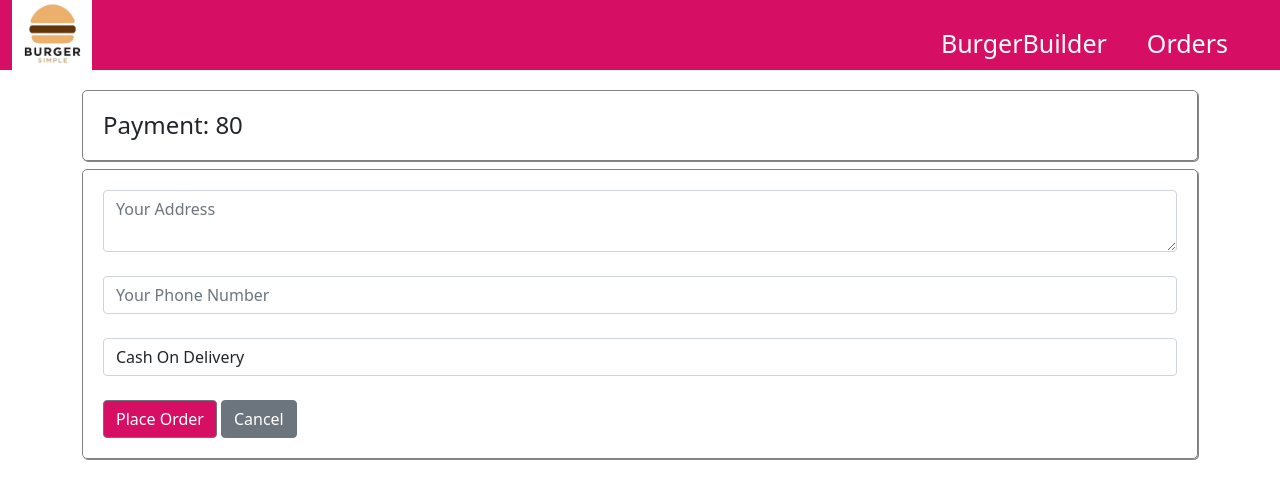
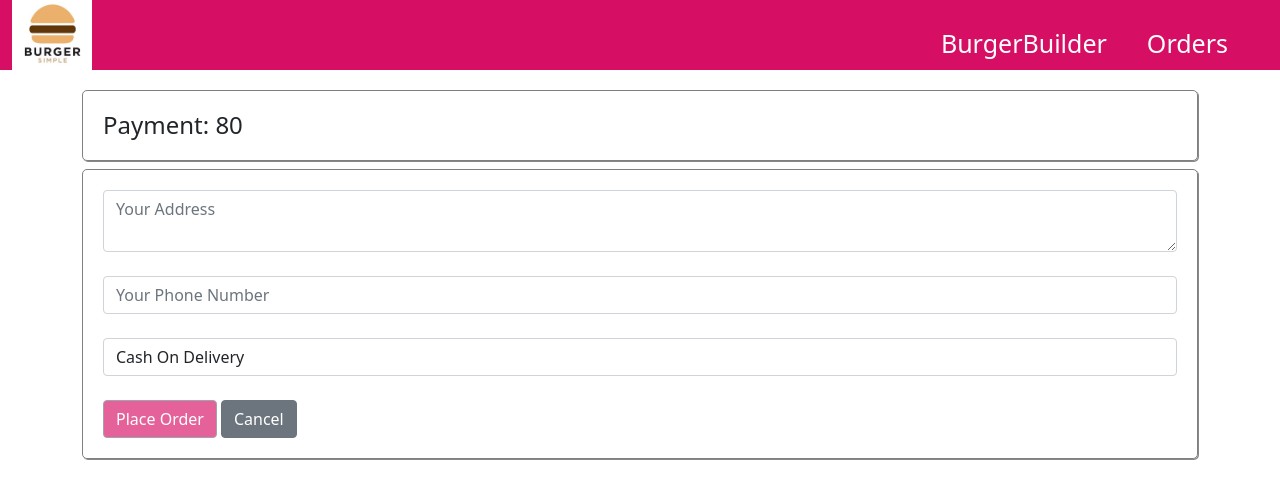
Before and after one commit to mitul88/react-burger-builder, a React (Create React App) app: page /checkout in a window 1280 px wide. Shown: the top 498 px of the page. Built offline with nearby package versions, Linux system fonts and the light colour scheme; what react-dotenv would draw is missing.

Commit message:
form submit disabled added

```diff
--- a/src/Components/Orders/Checkout/Checkout.js
+++ b/src/Components/Orders/Checkout/Checkout.js
@@ -90,7 +90,13 @@ class Checkout extends Component {
                         <option value="bKash">bKash</option>
                     </select>
                     <br />
-                    <Button style={{backgroundColor: "#d70f64"}} className="me-auto" onClick={this.submitHandler}>Place Order</Button>
+                    <Button
+                        style={{backgroundColor: "#d70f64"}}
+                        className="me-auto"
+                        onClick={this.submitHandler}
+                        disabled={!this.props.canPurchase}>
+                            Place Order
+                        </Button>
                     <Button color="secondary" className="ms-1" onClick={this.goBack}>Cancel</Button>
                 </form>
             </div>
```
